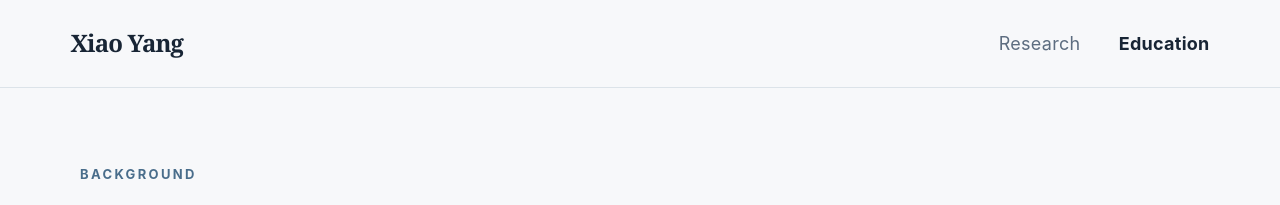
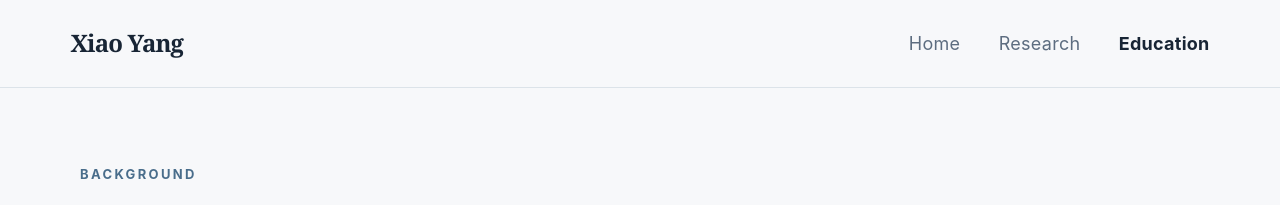
Before and after one commit to Xiaoback/xiaoback.github.io, a Jekyll site: the page education.html, which Jekyll copies as it is, in a window 1280 px wide. Shown: the top 205 px of the page. Built offline with Jekyll 4.4.1, drawn with Linux system fonts in a browser that asks for light colours.

Commit message:
Add Home item to main navigation

```diff
--- a/education.html
+++ b/education.html
@@ -12,8 +12,9 @@
   <header class="site-header">
     <a class="wordmark" href="index.html" aria-label="Xiao Yang home">Xiao Yang</a>
     <nav aria-label="Main navigation">
+      <a href="index.html">Home</a>
       <a href="research.html">Research</a>
-      <a class="active" href="education.html" aria-current="page">Education</a>
+      <a class="active" aria-current="page" href="education.html">Education</a>
     </nav>
   </header>
 
```
